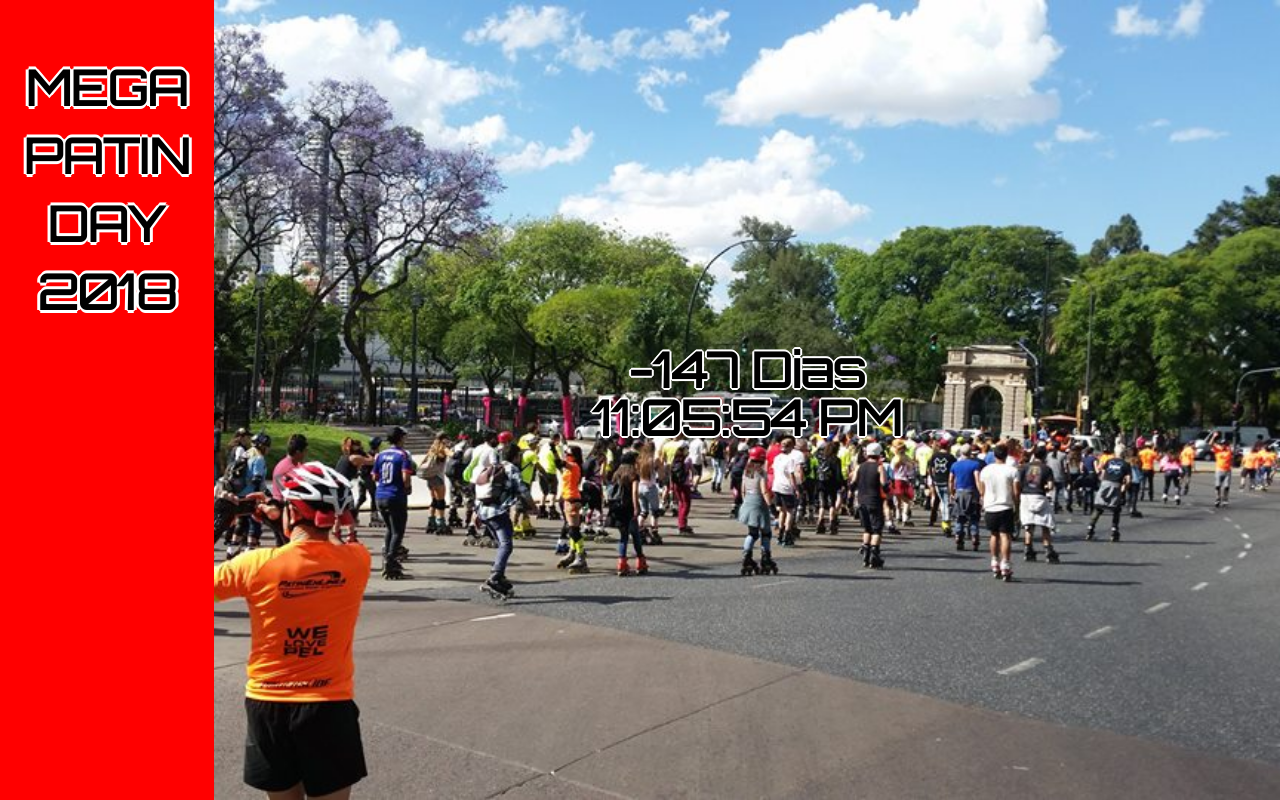
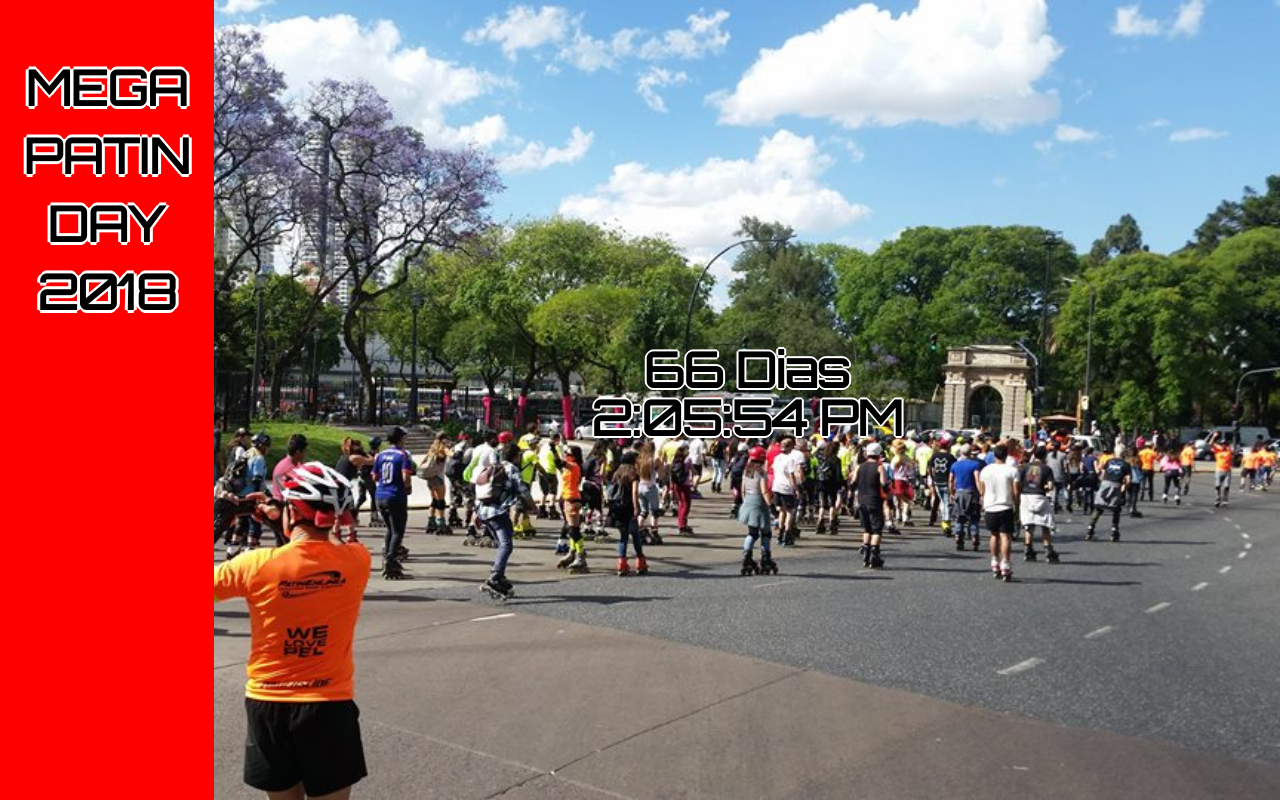
Before and after one commit to mts508/patinday2018, a plain HTML site: page index.html in a window 1280 px wide. Drawn offline with Linux system fonts and the light colour scheme.

Commit message:
Update index.html

```diff
--- a/index.html
+++ b/index.html
@@ -71,7 +71,7 @@
 
 	<script>
 
-		FECHA = "18/04/2019 00:00";
+		FECHA = "16/11/2019 15:00";
 		fecha = getDateFromLocaleDateString(FECHA);
 
 
```
